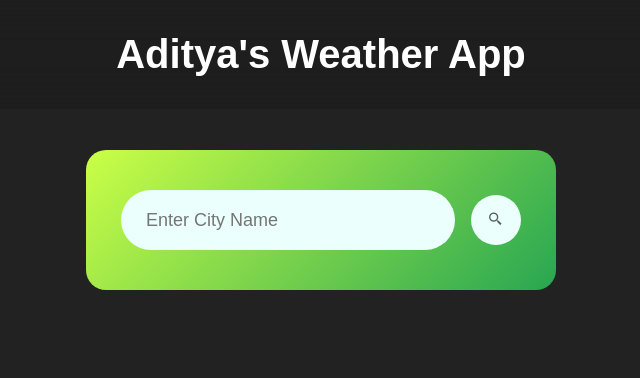
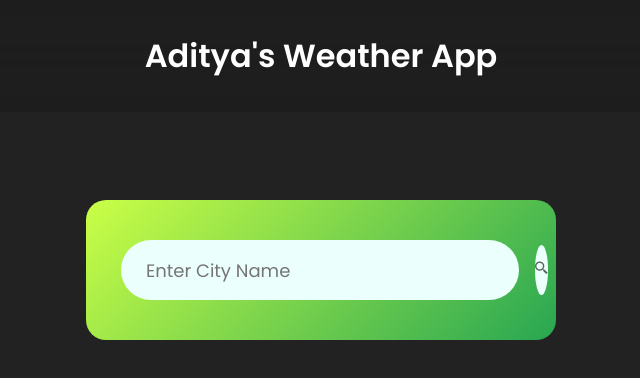
Before and after one commit to Adi1816/AdiWeatherApp, a plain HTML site: page index.html in a window 1280 px wide. Shown: the whole page, without its empty margins (319-959 px from the left). Drawn offline with nearby package versions, Linux system fonts and the light colour scheme.

Commit message:
updated font

```diff
--- a/style.css
+++ b/style.css
@@ -1,3 +1,4 @@
+@import url('https://fonts.googleapis.com/css2?family=Poppins:wght@300;400;500;600;700;800;900&display=swap');
 *{
     margin: 0;
     padding: 0;
@@ -24,7 +25,7 @@
    border-bottom: .1rem solid rgba(231, 25, 234, 0.2);
 }
 .logo {
-   font-size: 2.5rem;
+   font-size: 2rem;
    color: #fff;
    font-weight: 600;
    /* cursor: default; */
@@ -38,13 +39,13 @@
     max-width: 470px;
     background: linear-gradient(135deg, #cbff46, rgb(40, 166, 82));
     color: #fff;
-    margin: 150px auto 0;
+    margin: 200px auto 0;
     border-radius: 20px;
     padding: 40px 35px;
     text-align: center;
  }
  .search{
-    width: 100%;
+    width: 90%;
     display: flex;
     align-items: center;
     justify-content: space-between;
@@ -66,7 +67,7 @@
     border: 0;
     outline: 0;
     background: #ebfffc;
-    border-radius: 90%;
+    border-radius: 50%;
     width: 50px;
     height: 50px;
     cursor: pointer;
```
